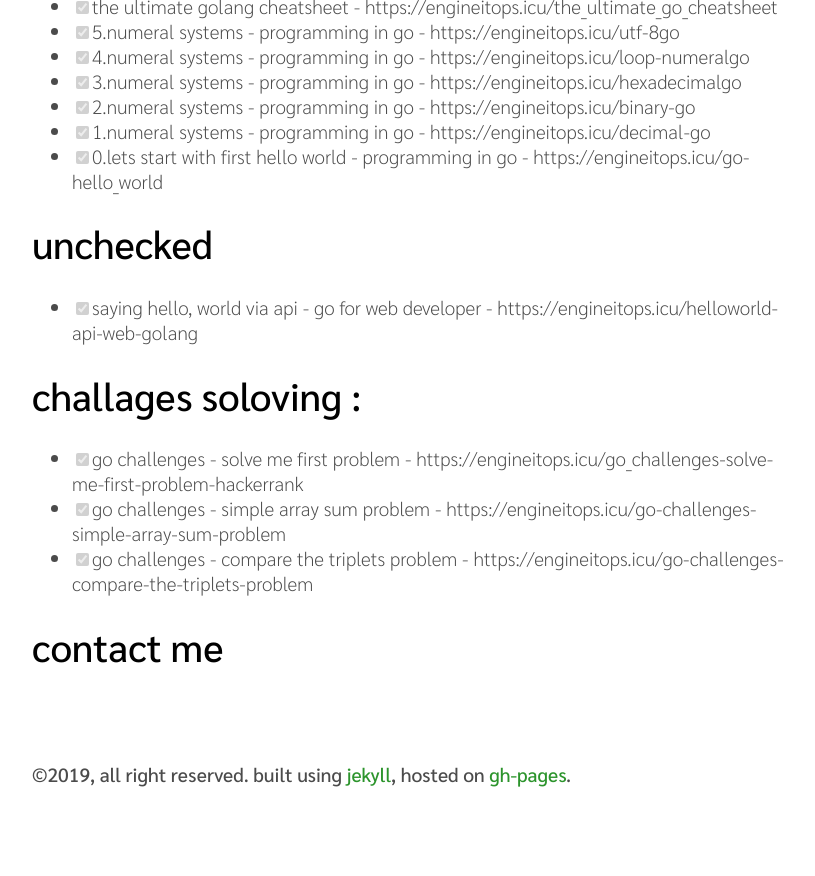
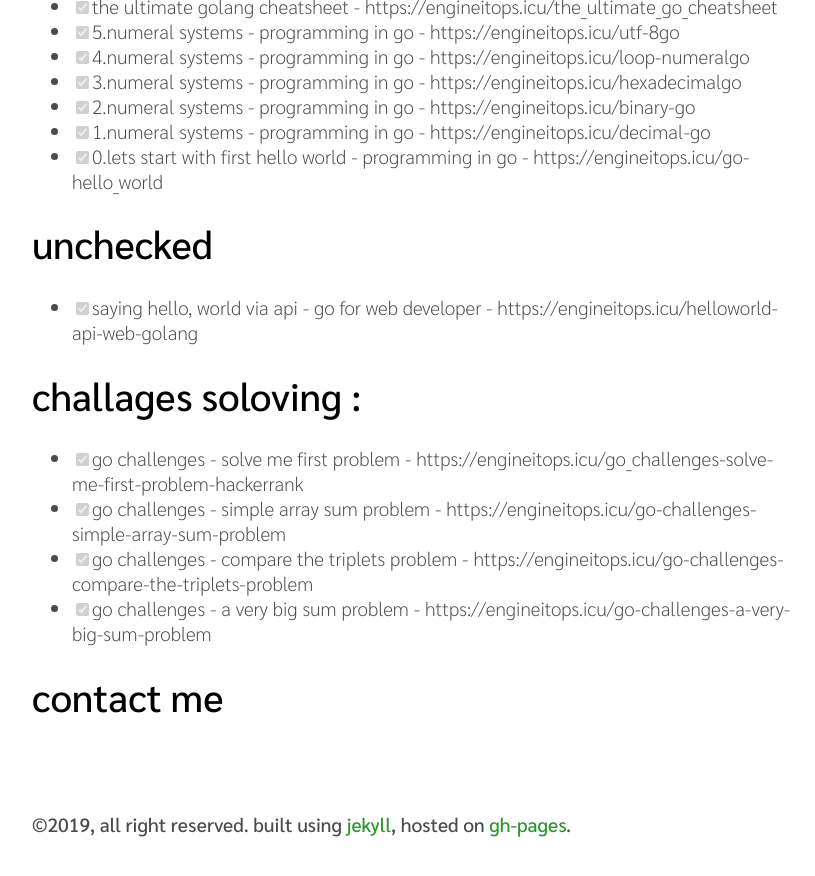
Before and after one commit to EngineITOps/EngineITOps.github.io, a Jekyll site: the page built from pages/about.md, in a window 1280 px wide and 900 px high, scrolled down 2219 px. Shown: the top 876 px of the window, without its empty margins (224-1039 px from the left). Built offline with Jekyll 4.4.1, drawn with Linux system fonts in a browser that asks for light colours; before the commit the page ends 3069 px from its top, so only the background shows below that.

Commit message:
Update about.md

```diff
--- a/pages/about.md
+++ b/pages/about.md
@@ -76,6 +76,7 @@ Open-Source ❤️ <!-- <i class="fas fa-heart" style="color: #ff0055"></i> -->
 - [x] go challenges - solve me first problem - https://engineitops.icu/GO_challenges-solve-me-first-problem-hackerrank
 - [x] go challenges - simple array sum problem - https://engineitops.icu/GO-challenges-Simple-Array-Sum-problem
 - [x] go challenges - compare the triplets problem - https://engineitops.icu/GO-challenges-compare-the-triplets-problem
+- [x]  go challenges - a very big sum problem - https://engineitops.icu/GO-challenges-A-Very-Big-Sum-problem
 
 
 
```
